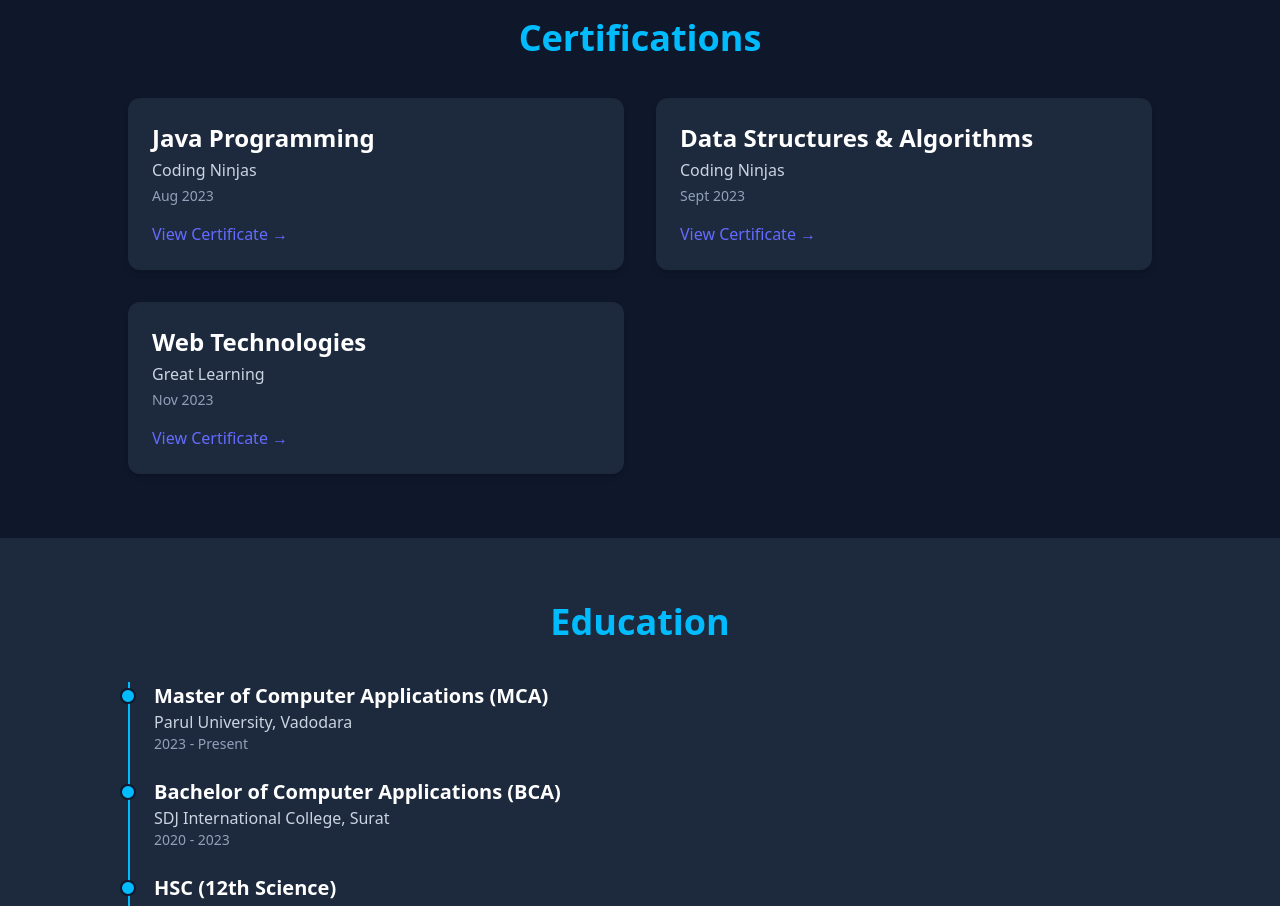
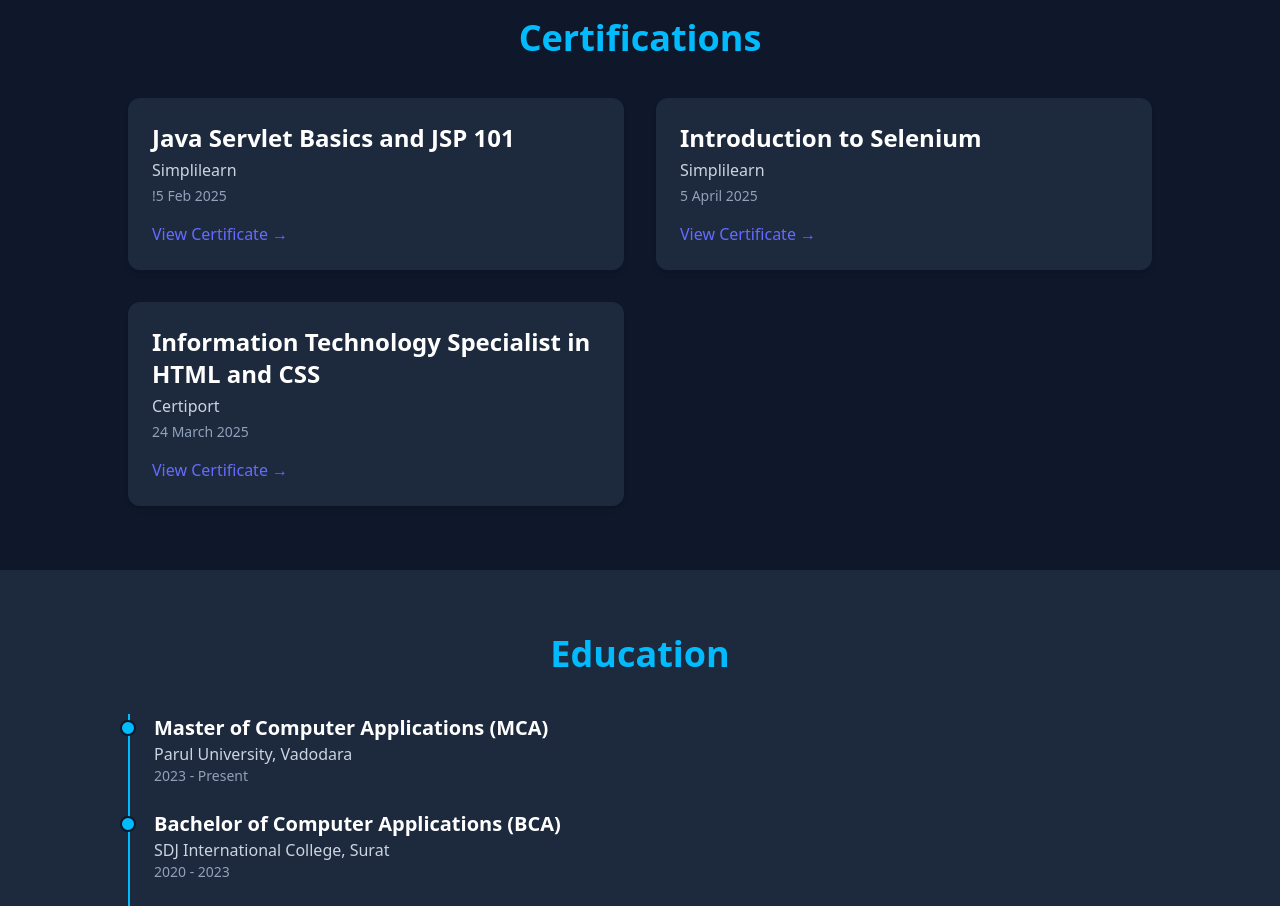
Before and after one commit to abhii47/My-Portfolio, a React (Vite) app in the folder Portfolio/: page / in a window 1280 px wide. Shown: the part 2540-3446 px from the top of the page. Built offline with nearby package versions, Linux system fonts and the light colour scheme.

Commit message:
Modified Certificates

```diff
--- a/Portfolio/src/Pages/Certifications.jsx
+++ b/Portfolio/src/Pages/Certifications.jsx
@@ -2,22 +2,22 @@ import React from 'react';
 
 const certifications = [
   {
-    title: 'Java Programming',
-    issuer: 'Coding Ninjas',
-    link: 'https://certificates.codingninjas.com/your-java-cert',
-    date: 'Aug 2023',
+    title: 'Java Servlet Basics and JSP 101',
+    issuer: 'Simplilearn',
+    link: 'https://simpli-web.app.link/e/NZQ9ccKACSb',
+    date: '!5 Feb 2025',
   },
   {
-    title: 'Data Structures & Algorithms',
-    issuer: 'Coding Ninjas',
-    link: 'https://certificates.codingninjas.com/your-dsa-cert',
-    date: 'Sept 2023',
+    title: 'Introduction to Selenium',
+    issuer: 'Simplilearn',
+    link: 'https://simpli-web.app.link/e/H7NRFCWACSb',
+    date: '5 April 2025',
   },
   {
-    title: 'Web Technologies',
-    issuer: 'Great Learning',
-    link: 'https://verify.mygreatlearning.com/your-web-cert',
-    date: 'Nov 2023',
+    title: 'Information Technology Specialist in HTML and CSS',
+    issuer: 'Certiport',
+    link: 'https://www.certiport.com/portal/Pages/PrintTranscriptInfo.aspx?action=Cert&format=pdf&id=468&psize=1',
+    date: '24 March 2025',
   },
 ];
 
```
